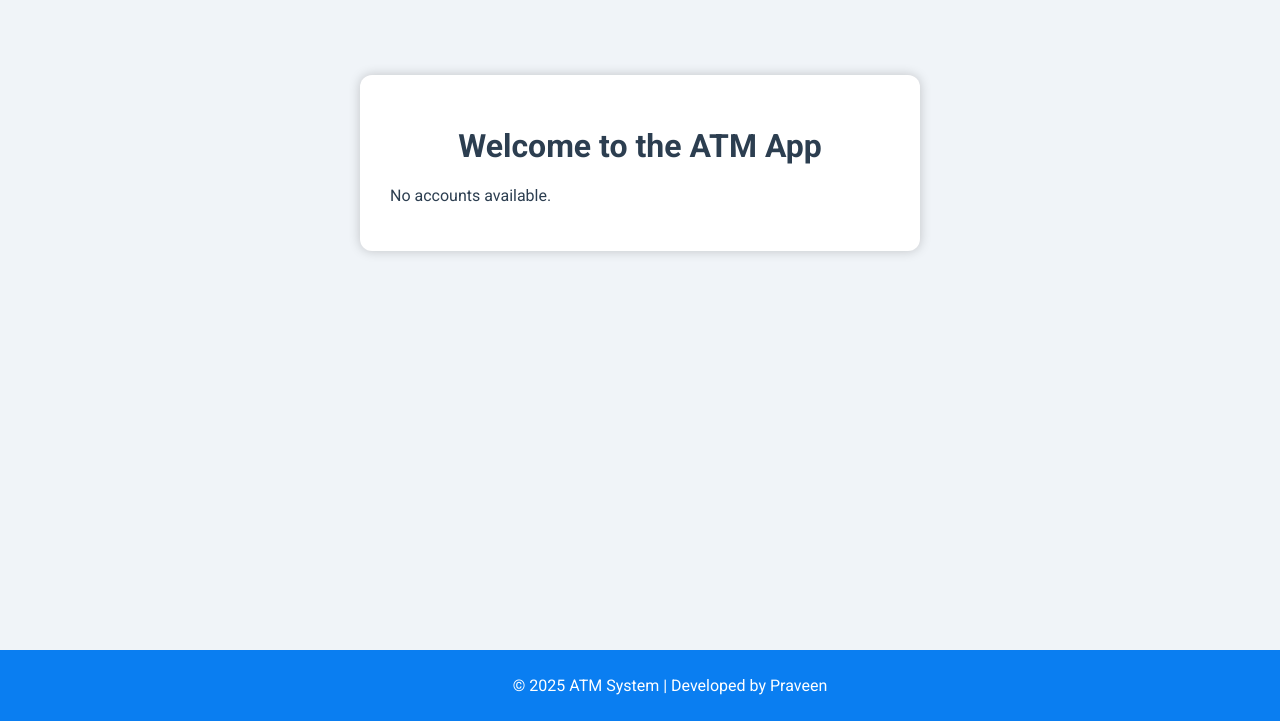
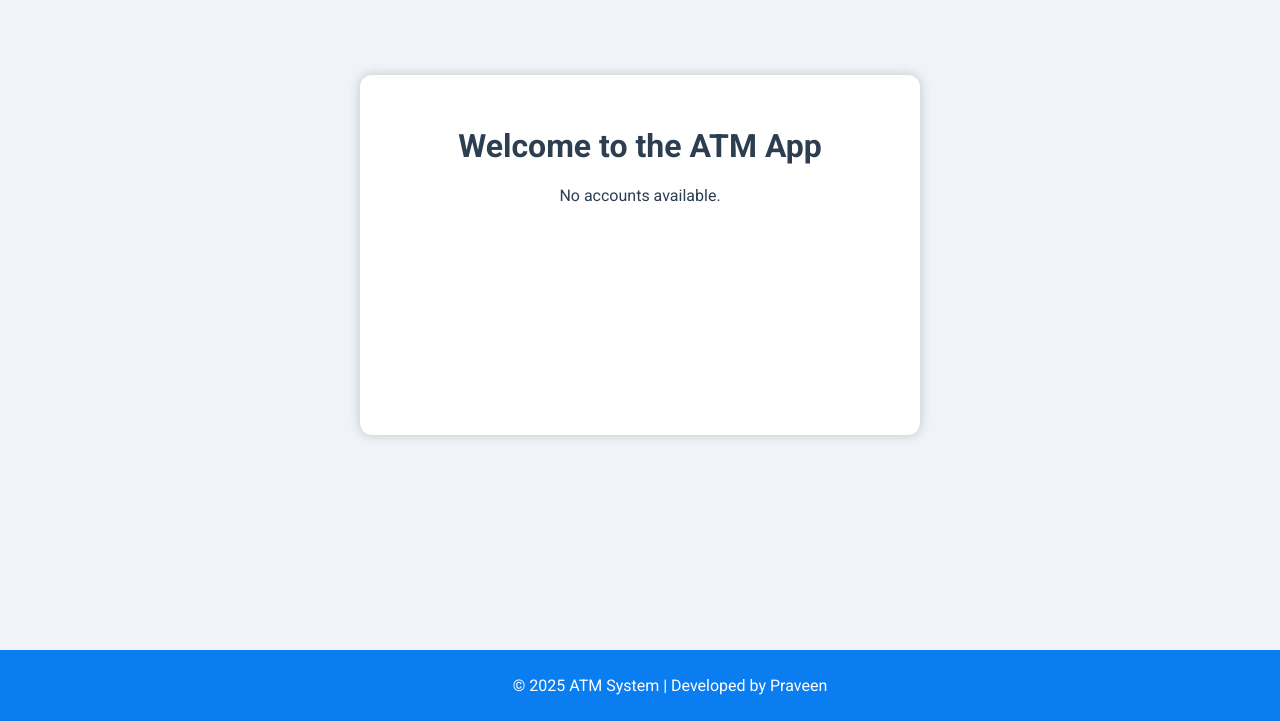
Before and after one commit to mvenkatapraveen8343/ATM, a Flask app: template templates/home.html in a window 1280 px wide. Shown: the part 79-800 px from the top of the page. Run offline with Flask 3, Linux system fonts and the light colour scheme; the template is opened without the code that fills it, so the values that code supplies are empty.

Commit message:
Version-1.1

```diff
--- a/static/home.css
+++ b/static/home.css
@@ -42,6 +42,7 @@ main {
     margin-top: 75px;
     padding: 30px;
     max-width: 500px;
+    min-height: 300px;
     border-radius: 12px;
     box-shadow: 0 0 12px rgba(0,0,0,0.2);
 }
--- a/templates/home.html
+++ b/templates/home.html
@@ -15,6 +15,6 @@
         {% endfor %}
     </ul>
 {% else %}
-    <p>No accounts available.</p>
+    <p style="text-align: center;">No accounts available.</p>
 {% endif %}
 {% endblock %}
```
